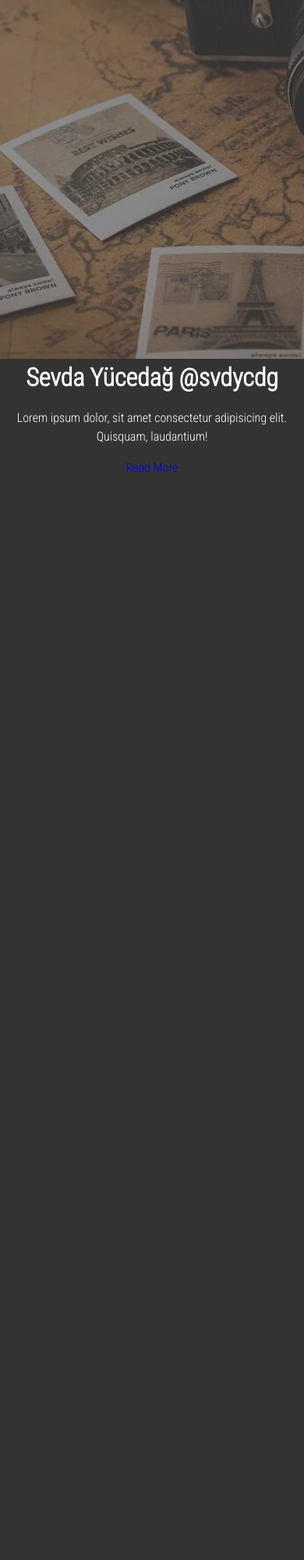
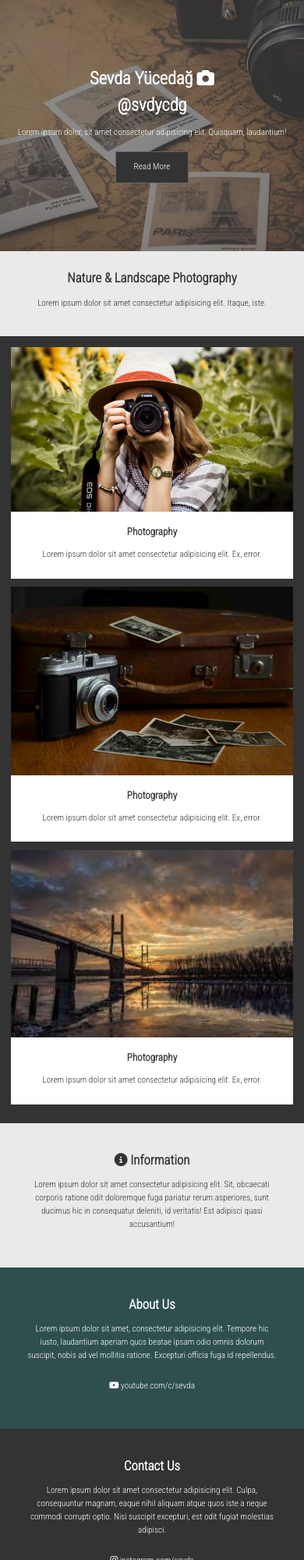
Before and after one commit to codderdreamer/HTML_CSS_Javascript, a plain HTML site: page responsive_site/index.html in a window 390 px wide. Shown: the top 2000 px of the page at 78% size. Before the commit the page ends 844 px from the top, so only its background shows below. Drawn offline with Linux system fonts and the light colour scheme.

Commit message:
responsive

```diff
--- a/responsive_site/index.html
+++ b/responsive_site/index.html
@@ -10,18 +10,97 @@
     <link rel="preconnect" href="https://fonts.googleapis.com">
     <link rel="preconnect" href="https://fonts.gstatic.com" crossorigin>
     <link href="https://fonts.googleapis.com/css2?family=Roboto+Condensed:wght@300&display=swap" rel="stylesheet">
+    <link rel="stylesheet" href="https://cdnjs.cloudflare.com/ajax/libs/font-awesome/6.2.0/css/all.min.css"
+        integrity="sha512-xh6O/CkQoPOWDdYTDqeRdPCVd1SpvCA9XXcUnZS2FmJNp1coAFzvtCN9BmamE+4aHK8yyUHUSCcJHgXloTyT2A=="
+        crossorigin="anonymous" referrerpolicy="no-referrer" />
 </head>
 
 <body>
     <header>
         <div class="bg-image"></div>
         <div class="content">
-            <h1>Sevda Yücedağ @svdycdg</h1>
+            <h1>Sevda Yücedağ <i class="fa-solid fa-camera"></i> @svdycdg</h1>
             <p>Lorem ipsum dolor, sit amet consectetur adipisicing elit. Quisquam, laudantium!</p>
             <a href="#" class="btn">Read More</a>
         </div>
     </header>
 
+    <main>
+        <section id="section-a">
+            <div class="content">
+                <h2>Nature & Landscape Photography</h2>
+                <p>Lorem ipsum dolor sit amet consectetur adipisicing elit. Itaque, iste.</p>
+            </div>
+        </section>
+
+        <section id="section-b">
+            <ul>
+                <li>
+                    <div class="col">
+                        <img src="images/img2.jpg" alt="">
+                        <div class="col-content">
+                            <h3 class="col-title">Photography</h3>
+                            <p>Lorem ipsum dolor sit amet consectetur adipisicing elit. Ex, error.</p>
+                        </div>
+                    </div>
+                </li>
+                <li>
+                    <div class="col">
+                        <img src="images/img3.jpg" alt="">
+                        <div class="col-content">
+                            <h3 class="col-title">Photography</h3>
+                            <p>Lorem ipsum dolor sit amet consectetur adipisicing elit. Ex, error.</p>
+                        </div>
+                    </div>
+                </li>
+                <li>
+                    <div class="col">
+                        <img src="images/img4.jpeg" alt="">
+                        <div class="col-content">
+                            <h3 class="col-title">Photography</h3>
+                            <p>Lorem ipsum dolor sit amet consectetur adipisicing elit. Ex, error.</p>
+                        </div>
+                    </div>
+                </li>
+            </ul>
+        </section>
+
+        <section id="section-c">
+            <div class="content">
+                <h2><i class="fa-solid fa-circle-info"></i> Information</h2>
+                <p>
+                    Lorem ipsum dolor sit amet consectetur adipisicing elit. Sit, obcaecati corporis ratione odit
+                    doloremque fuga pariatur rerum asperiores, sunt ducimus hic in consequatur deleniti, id veritatis!
+                    Est adipisci quasi accusantium!
+                </p>
+            </div>
+        </section>
+
+        <section id="section-d" class="clearfix">
+            <div class="box">
+                <h2 class="content-title">About Us</h2>
+                <p>
+                    Lorem ipsum dolor sit amet, consectetur adipisicing elit. Tempore hic iusto, laudantium aperiam quos
+                    beatae ipsam odio omnis dolorum suscipit, nobis ad vel mollitia ratione. Excepturi officia fuga id
+                    repellendus.
+                </p>
+                <p><i class="fa-brands fa-youtube"></i> youtube.com/c/sevda</p>
+            </div>
+            <div class="box">
+                <h2 class="content-title">Contact Us</h2>
+                <p>Lorem ipsum dolor sit amet consectetur adipisicing elit. Culpa, consequuntur magnam, eaque nihil
+                    aliquam atque quos iste a neque commodi corrupti optio. Nisi suscipit excepturi, est odit fugiat
+                    molestias adipisci.</p>
+                <p><i class="fa-brands fa-instagram"></i> instagram.com/sevda</p>
+            </div>
+        </section>
+    </main>
+
+    <footer>
+        <div>Lorem, ipsum dolor.</div>
+        <div>powered by <a href="#">Sevda YÜCEDAĞ</a></div>
+    </footer>
+
 
 </body>
 
--- a/responsive_site/style.css
+++ b/responsive_site/style.css
@@ -5,7 +5,7 @@
 }
 
 html{
-    font-size: 10px;
+    font-size: 7px;
 }
 
 body{
@@ -25,15 +25,118 @@ p{
     padding: 1.6rem 0;
 }
 
+img{
+    width: 100%;
+    height: auto;
+}
+
 header{
     height: 46rem;
 }
 
+.clearfix::after{
+    content: "";
+    display: block;
+    clear: both;
+}
+
 header .bg-image {
+    position: absolute;
     background-image: url(images/img1.jpeg);
     background-size: cover;
     background-position: center;
     height: 46rem;
     width: 100%;
     opacity: 0.5;
+    z-index: -1;
 }
+
+header h1 {
+    padding: 12rem;
+    padding-bottom: 0;
+}
+
+.btn{
+    display: inline-block;
+    background: #333;
+    color: #fff;
+    border: 1px solid #666;
+    padding: 1.6rem 3.2rem;
+    margin: .5rem 0;
+    transition: all 0.4s;
+}
+
+.btn:hover{
+    background-color: white;
+    color: #333;
+}
+
+#section-a{
+    background-color: #eaeaea;
+    color: #333;
+    padding: 3.2rem 0;
+}
+
+#section-b{
+    padding: 2rem;
+}
+
+#section-b ul{
+    list-style: none;
+}
+
+#section-b li{
+    background: #fff;
+    color: #333;
+    margin-bottom: 1.5rem;
+}
+
+.col-content{
+    padding: 1.5rem;
+}
+
+#section-c{
+    background-color: #eaeaea;
+    color: #333;
+    padding: 5rem;
+}
+
+#section-d .box{
+    padding: 5rem;
+}
+
+#section-d .box:first-child{
+    background-color: darkslategray;
+}
+
+footer {
+    padding: 4rem;
+    background: black;
+}
+
+footer a {
+    color: yellowgreen;
+}
+
+@media screen and (min-width:800px){
+    html{
+        font-size: 9px;
+    }
+}
+
+@media screen and (min-width:1200px){
+    html{
+        font-size: 11px;
+    }
+
+    #section-b li{
+        width: 28%;
+        margin: 1%;
+        display: inline-block;
+    }
+
+    .box{
+        width: 50%;
+        float: left;
+    }
+}
```
